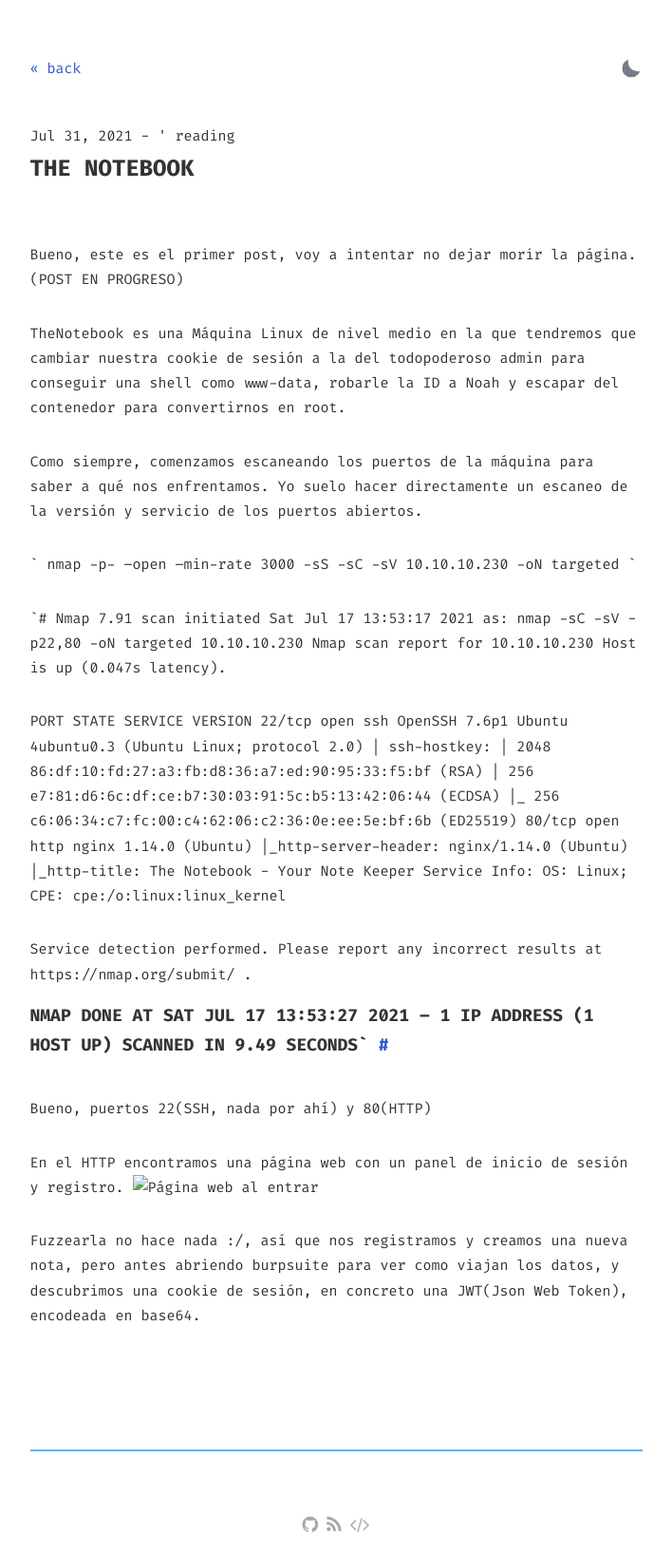
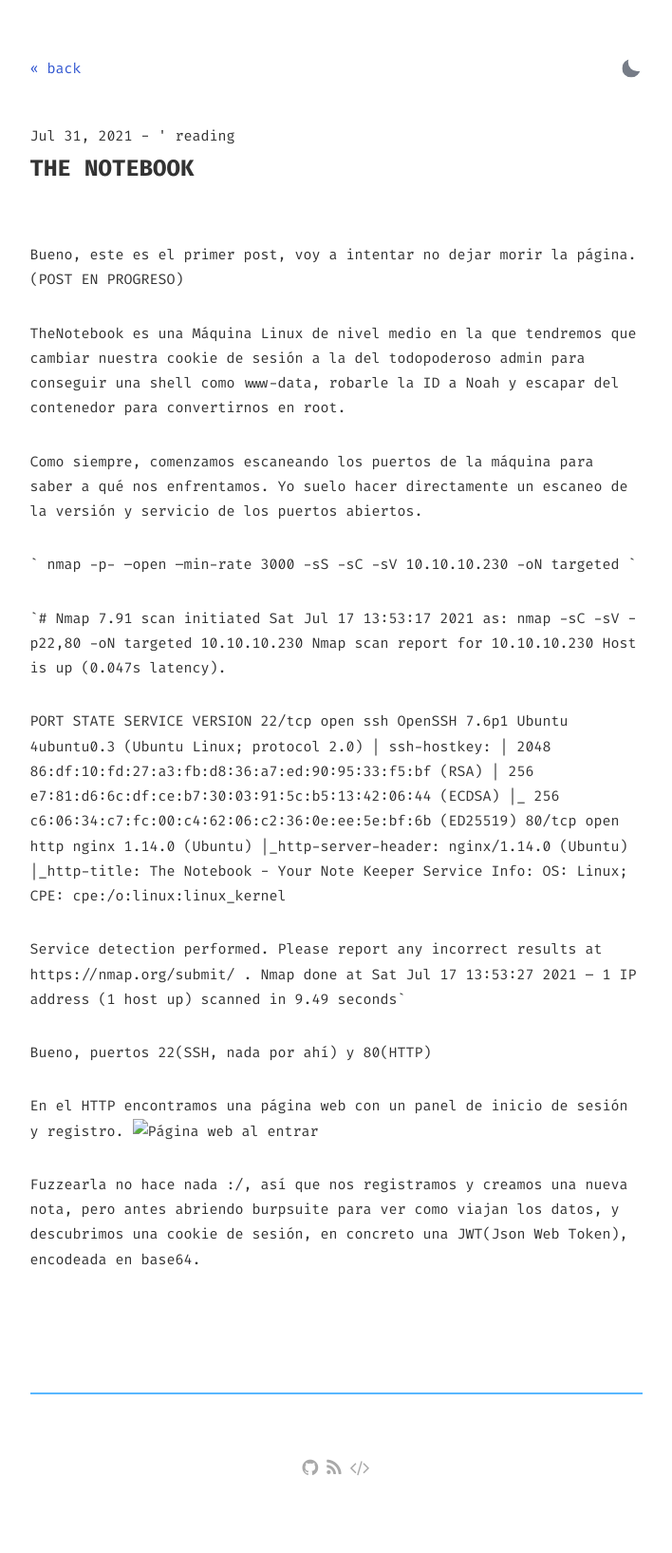
Before and after one commit to binlaab/binlaab.github.io, a Jekyll site: the page built from _posts/2021-07-31-the-notebook.md, in a window 1280 px wide. Shown: the whole page at 95% size, without its empty margins (286-994 px from the left). Built offline with Jekyll 4.4.1, drawn with Linux system fonts in a browser that asks for light colours; after the commit the page ends 1576 px from its top, so only the background shows below that.

```diff
--- a/_posts/2021-07-31-the-notebook.md
+++ b/_posts/2021-07-31-the-notebook.md
@@ -24,7 +24,7 @@ PORT   STATE SERVICE VERSION
 Service Info: OS: Linux; CPE: cpe:/o:linux:linux_kernel
 
 Service detection performed. Please report any incorrect results at https://nmap.org/submit/ .
-# Nmap done at Sat Jul 17 13:53:27 2021 -- 1 IP address (1 host up) scanned in 9.49 seconds`
+Nmap done at Sat Jul 17 13:53:27 2021 -- 1 IP address (1 host up) scanned in 9.49 seconds`
 
 Bueno, puertos 22(SSH, nada por ahí) y 80(HTTP)
 
```
